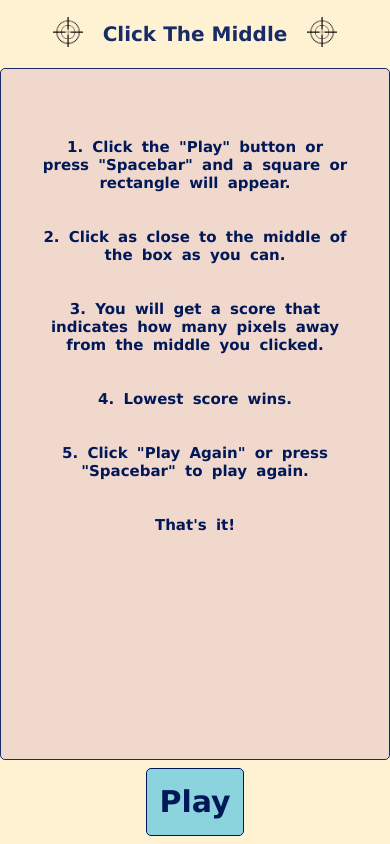
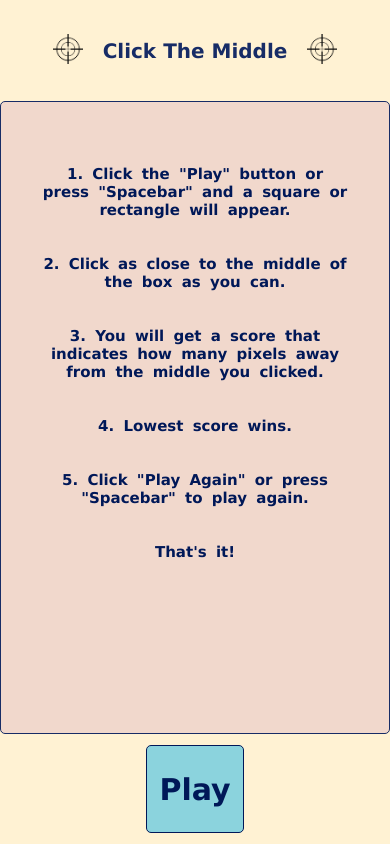
Before and after one commit to BurbankShirtface/ClickTheMiddle, a plain HTML site: page index.html in a window 390 px wide. Drawn offline with nearby package versions, Linux system fonts and the light colour scheme.

Commit message:
Add files via upload

```diff
--- a/style.css
+++ b/style.css
@@ -133,11 +133,11 @@ button:active {
   }
 
   .title-banner {
-    height: 8%;
+    height: 12%;
   }
 
   .play-btn-container {
-    height: 10%;
+    height: 13%;
     position: absolute;
     bottom: 0;
   }
@@ -160,7 +160,7 @@ button:active {
     max-width: 460px;
     min-height: 200px;
     width: 100%;
-    height: 82%;
+    height: 75%;
     margin: 0;
   }
 }
```
